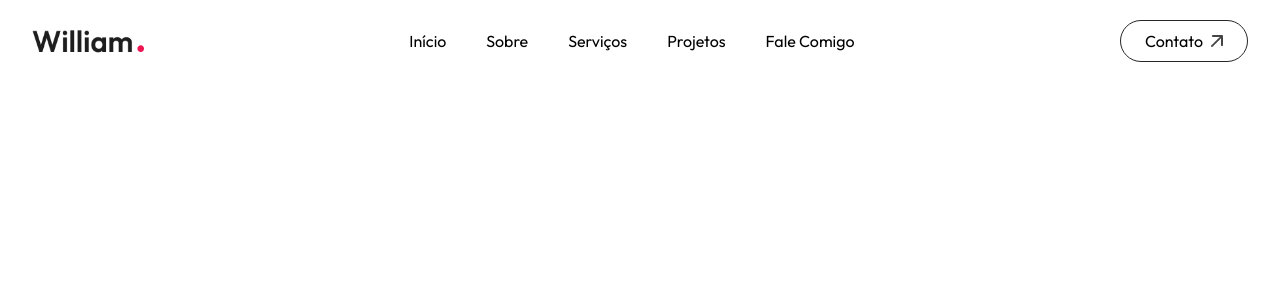
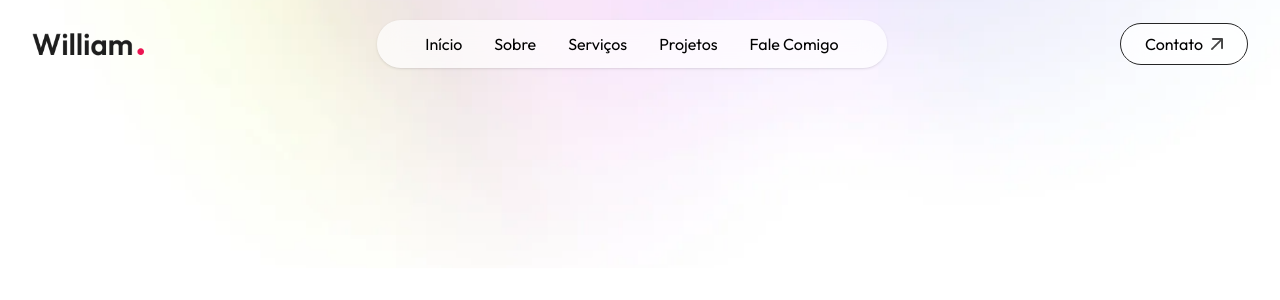
Before and after one commit to Jovinull/portfolio, a Next.js app: page / in a window 1280 px wide. Shown: the top 300 px of the page. Built offline with nearby package versions, Linux system fonts and the light colour scheme; a web font is replaced by a local one.

Commit message:
feat: adição de background no header

```diff
--- a/app/components/Navbar.jsx
+++ b/app/components/Navbar.jsx
@@ -8,16 +8,22 @@ import { useState } from 'react';
 const Navbar = () => {
   const [menuOpen, setMenuOpen] = useState(false);
 
-  const toggleMenu = () => {
-    setMenuOpen(!menuOpen);
-  };
-
-  const closeMenu = () => {
-    setMenuOpen(false);
-  };
+  const toggleMenu = () => setMenuOpen(!menuOpen);
+  const closeMenu = () => setMenuOpen(false);
 
   return (
-    <header className="w-full fixed top-0 left-0 z-50 bg-white">
+    <>
+      {/* Background decorativo */}
+      <div className="fixed top-0 right-0 w-11/12 -z-10 translate-y-[-80%] scale-120">
+        <Image
+          src={assets.header_bg_color}
+          alt="Background decorativo"
+          className="w-full"
+        />
+      </div>
+
+      {/* Navbar */}
+      <header className="w-full fixed top-0 left-0 z-50">
         <nav className="flex items-center justify-between px-6 md:px-8 py-5 max-w-[1280px] mx-auto">
           {/* Logo */}
           <Link href="#top" className="cursor-pointer flex items-center">
@@ -30,7 +36,11 @@ const Navbar = () => {
           </Link>
 
           {/* Menu Desktop */}
-        <ul className="hidden md:flex gap-10">
+          <ul
+            className="hidden md:flex items-center gap-6 lg:gap-8
+            rounded-full px-12 py-3
+            bg-white/70 backdrop-blur-md shadow-sm"
+          >
             <li>
               <Link href="#top" className="hover:text-neutral-500 transition-colors">
                 Início
@@ -62,12 +72,15 @@ const Navbar = () => {
           <div className="hidden md:flex">
             <Link
               href="#contact"
-            className="flex items-center gap-2 border border-neutral-800 px-6 py-2 rounded-full hover:bg-neutral-100 transition-all"
+              className="flex items-center gap-2
+              border border-neutral-800 px-6 py-2 rounded-full
+              hover:bg-neutral-100 transition-all
+              bg-white/70 backdrop-blur-md"
             >
               Contato
               <Image
                 src={assets.arrow_icon}
-              alt="Arrow icon"
+                alt="Ícone de seta"
                 className="w-3"
               />
             </Link>
@@ -88,7 +101,9 @@ const Navbar = () => {
 
           {/* Menu Mobile */}
           {menuOpen && (
-          <div className="absolute top-20 left-0 w-full bg-white px-6 py-4 shadow-md md:hidden z-50">
+            <div className="absolute top-20 left-0 w-full
+            bg-white/90 backdrop-blur-md px-6 py-4
+            shadow-md md:hidden z-50">
               <ul className="flex flex-col gap-6">
                 <li>
                   <Link
@@ -139,12 +154,15 @@ const Navbar = () => {
                   <Link
                     href="#contact"
                     onClick={closeMenu}
-                  className="flex items-center gap-2 border border-neutral-800 px-5 py-2 rounded-full hover:bg-neutral-100 transition-all w-fit"
+                    className="flex items-center gap-2
+                    border border-neutral-800 px-5 py-2 rounded-full
+                    hover:bg-neutral-100 transition-all w-fit
+                    bg-white/70 backdrop-blur-md"
                   >
                     Contato
                     <Image
                       src={assets.right_arrow}
-                    alt="Arrow icon"
+                      alt="Ícone de seta"
                       className="w-3"
                     />
                   </Link>
@@ -154,6 +172,7 @@ const Navbar = () => {
           )}
         </nav>
       </header>
+    </>
   );
 };
 
```
Lines whose indentation alone changed are shown as unchanged.
